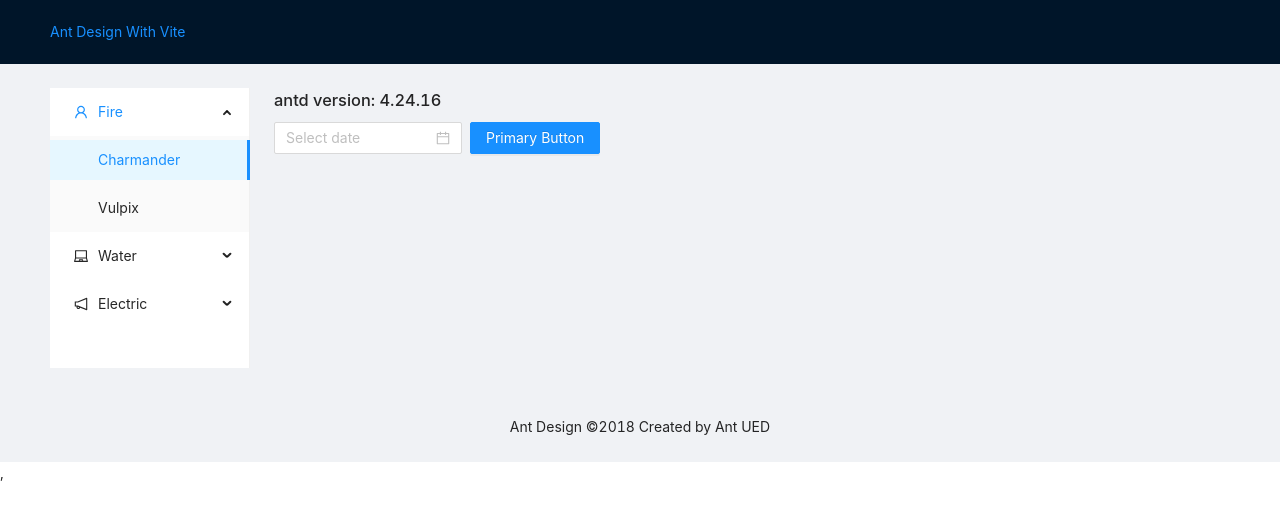
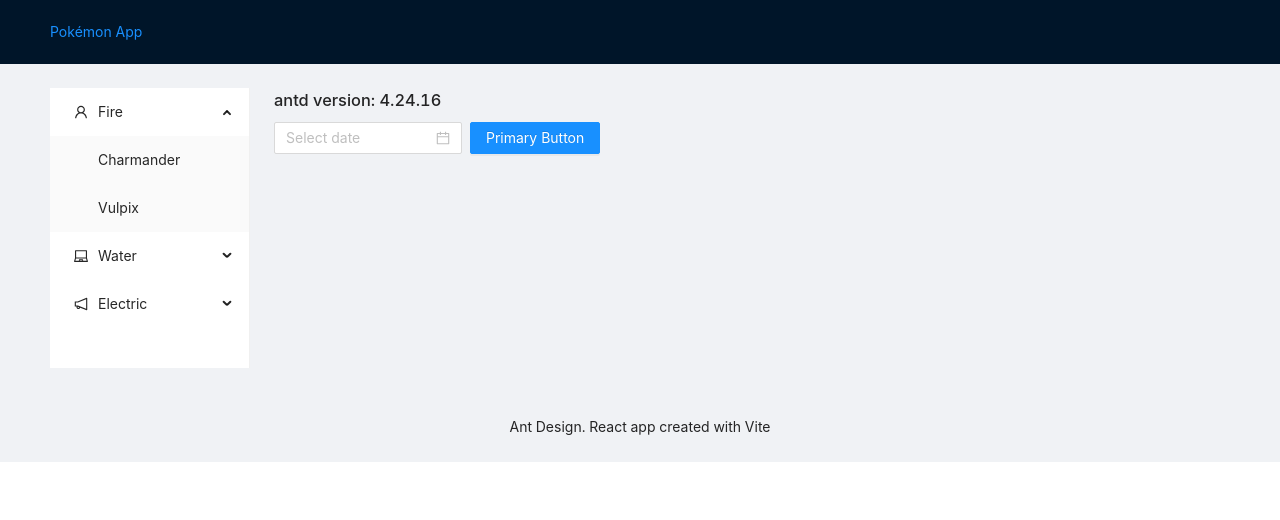
Before and after one commit to ddrempe/ant-design-with-vite-sandbox, a React (Vite) app: page / in a window 1280 px wide. Shown: the top 520 px of the page. Built offline with nearby package versions, Linux system fonts and the light colour scheme.

Commit message:
Created main page and configured initial routing

```diff
--- a/package.json
+++ b/package.json
@@ -9,7 +9,8 @@
   "dependencies": {
     "antd": "^4.13.0",
     "react": "^17.0.0",
-    "react-dom": "^17.0.0"
+    "react-dom": "^17.0.0",
+    "react-router-dom": "^5.2.0"
   },
   "devDependencies": {
     "@vitejs/plugin-react-refresh": "^1.3.1",
--- a/src/App.jsx
+++ b/src/App.jsx
@@ -1,66 +1,17 @@
-import React, { Fragment } from "react";
-import Home from "./views/Home";
+import React, { Fragment, useState } from "react";
+import { BrowserRouter as Router } from "react-router-dom";
 
 import "antd/dist/antd.css";
 import "./index.css";
 
-import { Layout, Menu, Typography } from "antd";
-import {
-  UserOutlined,
-  LaptopOutlined,
-  NotificationOutlined,
-} from "@ant-design/icons";
-
-const { Link } = Typography;
-const { SubMenu } = Menu;
-const { Header, Content, Footer, Sider } = Layout;
+import Main from "./views/Main";
 
 function App() {
   return (
     <Fragment>
-      <Layout>
-        <Header className="header">
-          <Link href="/">Ant Design With Vite</Link>
-        </Header>
-        <Content style={{ padding: "0 50px" }}>
-          <Layout
-            className="site-layout-background"
-            style={{ padding: "24px 0" }}
-          >
-            <Sider className="site-layout-background" width={200}>
-              <Menu
-                mode="inline"
-                defaultSelectedKeys={["1"]}
-                defaultOpenKeys={["sub1"]}
-                style={{ height: "100%" }}
-              >
-                <SubMenu key="sub1" icon={<UserOutlined />} title="Fire">
-                  <Menu.Item key="1">Charmander</Menu.Item>
-                  <Menu.Item key="2">Vulpix</Menu.Item>
-                </SubMenu>
-                <SubMenu key="sub2" icon={<LaptopOutlined />} title="Water">
-                  <Menu.Item key="3">Blastoise</Menu.Item>
-                </SubMenu>
-                <SubMenu
-                  key="sub3"
-                  icon={<NotificationOutlined />}
-                  title="Electric"
-                >
-                  <Menu.Item key="4">Pikachu</Menu.Item>
-                  <Menu.Item key="5">Jolteon</Menu.Item>
-                </SubMenu>
-              </Menu>
-            </Sider>
-            <Content style={{ padding: "0 24px", minHeight: 280 }}>
-              <Home />
-            </Content>
-          </Layout>
-        </Content>
-        <Footer style={{ textAlign: "center" }}>
-          Ant Design ©2018 Created by Ant UED
-        </Footer>
-      </Layout>
-      ,
+      <Router>
+        <Main />
+      </Router>
     </Fragment>
   );
 }
--- /dev/null
+++ b/src/views/Main.jsx
@@ -0,0 +1,88 @@
+import React, { Fragment, useState } from "react";
+
+import { Layout, Menu, Typography } from "antd";
+import {
+  UserOutlined,
+  LaptopOutlined,
+  NotificationOutlined,
+} from "@ant-design/icons";
+import {
+  BrowserRouter as Router,
+  Switch,
+  Route,
+  useHistory,
+} from "react-router-dom";
+import Home from "./Home";
+
+const { Link, Title } = Typography;
+const { SubMenu } = Menu;
+const { Header, Content, Footer, Sider } = Layout;
+
+export default function Main() {
+  const [currentMenuItem, setCurrentMenuItem] = useState();
+  const history = useHistory();
+
+  const handleClick = (e) => {
+    setCurrentMenuItem(e.key);
+    history.push(e.key);
+  };
+
+  return (
+    <Fragment>
+      <Layout>
+        <Header className="header">
+          <Link href="/">Pokémon App</Link>
+        </Header>
+        <Content style={{ padding: "0 50px" }}>
+          <Layout
+            className="site-layout-background"
+            style={{ padding: "24px 0" }}
+          >
+            <Sider className="site-layout-background" width={200}>
+              <Menu
+                mode="inline"
+                defaultSelectedKeys={["1"]}
+                defaultOpenKeys={["sub1"]}
+                style={{ height: "100%" }}
+                onClick={handleClick}
+                selectedKeys={[currentMenuItem]}
+              >
+                <SubMenu key="sub1" icon={<UserOutlined />} title="Fire">
+                  <Menu.Item key="1">Charmander</Menu.Item>
+                  <Menu.Item key="2">Vulpix</Menu.Item>
+                </SubMenu>
+                <SubMenu key="sub2" icon={<LaptopOutlined />} title="Water">
+                  <Menu.Item key="3">Blastoise</Menu.Item>
+                </SubMenu>
+                <SubMenu
+                  key="sub3"
+                  icon={<NotificationOutlined />}
+                  title="Electric"
+                >
+                  <Menu.Item key="4">Pikachu</Menu.Item>
+                  <Menu.Item key="5">Jolteon</Menu.Item>
+                </SubMenu>
+              </Menu>
+            </Sider>
+            <Content style={{ padding: "0 24px", minHeight: 280 }}>
+              <Switch>
+                <Route path="/1">
+                  <Title>Charmander</Title>
+                </Route>
+                <Route path="/2">
+                  <Title>Vulpix</Title>
+                </Route>
+                <Route exact path="/">
+                  <Home />
+                </Route>
+              </Switch>
+            </Content>
+          </Layout>
+        </Content>
+        <Footer style={{ textAlign: "center" }}>
+          Ant Design. React app created with Vite
+        </Footer>
+      </Layout>
+    </Fragment>
+  );
+}
```
Also changed, not shown: 1 other file (tests, documents, lock files or other folders).
